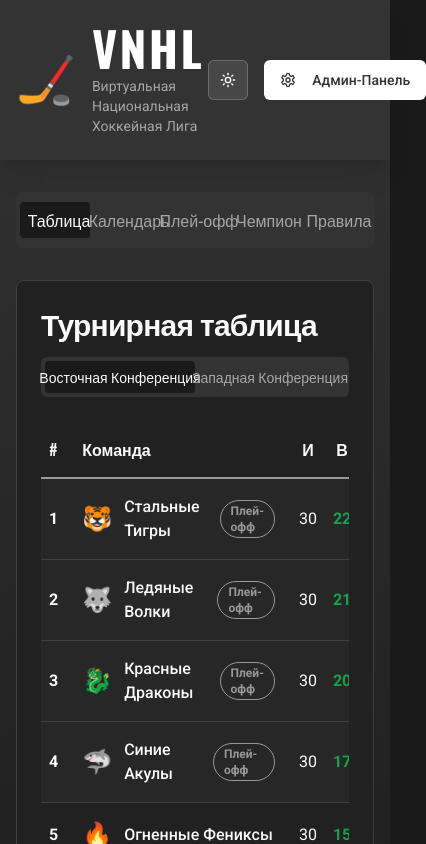
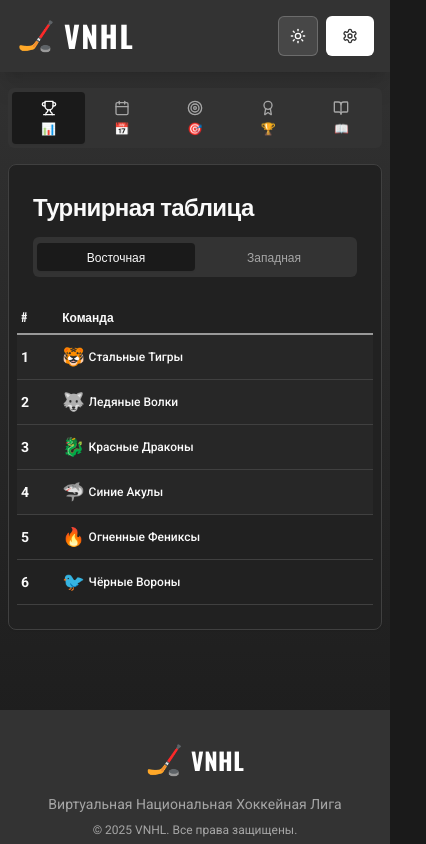
Before and after one commit to pr-poehali-dev/vnhl-site-development, a React (Vite) app: page / in a window 390 px wide. Shown: the top 844 px of the page, 426 px wide, since content can reach past the window. Built offline with nearby package versions, Linux system fonts and the light colour scheme.

Commit message:
Адаптация сайта под устройства

```diff
--- a/src/components/StandingsTab.tsx
+++ b/src/components/StandingsTab.tsx
@@ -26,25 +26,25 @@ const StandingsTab = ({ teams }: StandingsTabProps) => {
     <Card>
       <CardHeader>
         <div className="space-y-4">
-          <CardTitle className="text-3xl font-oswald">Турнирная таблица</CardTitle>
+          <CardTitle className="text-2xl md:text-3xl font-oswald">Турнирная таблица</CardTitle>
           <Tabs value={conferenceTab} onValueChange={setConferenceTab}>
             <TabsList className="grid w-full max-w-md grid-cols-2">
-              <TabsTrigger value="east" className="font-oswald">Восточная Конференция</TabsTrigger>
-              <TabsTrigger value="west" className="font-oswald">Западная Конференция</TabsTrigger>
+              <TabsTrigger value="east" className="font-oswald text-xs md:text-base">Восточная</TabsTrigger>
+              <TabsTrigger value="west" className="font-oswald text-xs md:text-base">Западная</TabsTrigger>
             </TabsList>
 
             <TabsContent value="east" className="mt-6">
-              <div className="overflow-x-auto">
-                <table className="w-full">
+              <div className="overflow-x-auto -mx-4 md:mx-0">
+                <table className="w-full min-w-[600px]">
                   <thead>
                     <tr className="border-b-2 border-primary">
-                      <th className="text-left py-4 px-2 font-oswald">#</th>
-                      <th className="text-left py-4 px-4 font-oswald">Команда</th>
-                      <th className="text-center py-4 px-2 font-oswald">И</th>
-                      <th className="text-center py-4 px-2 font-oswald">В</th>
-                      <th className="text-center py-4 px-2 font-oswald">П</th>
-                      <th className="text-center py-4 px-2 font-oswald">Голы</th>
-                      <th className="text-center py-4 px-2 font-oswald bg-primary/10">О</th>
+                      <th className="text-left py-2 md:py-4 px-1 md:px-2 font-oswald text-xs md:text-base">#</th>
+                      <th className="text-left py-2 md:py-4 px-2 md:px-4 font-oswald text-xs md:text-base">Команда</th>
+                      <th className="text-center py-2 md:py-4 px-1 md:px-2 font-oswald text-xs md:text-base">И</th>
+                      <th className="text-center py-2 md:py-4 px-1 md:px-2 font-oswald text-xs md:text-base">В</th>
+                      <th className="text-center py-2 md:py-4 px-1 md:px-2 font-oswald text-xs md:text-base">П</th>
+                      <th className="text-center py-2 md:py-4 px-1 md:px-2 font-oswald text-xs md:text-base hidden sm:table-cell">Голы</th>
+                      <th className="text-center py-2 md:py-4 px-1 md:px-2 font-oswald bg-primary/10 text-xs md:text-base">О</th>
                     </tr>
                   </thead>
                   <tbody>
@@ -55,23 +55,23 @@ const StandingsTab = ({ teams }: StandingsTabProps) => {
                           idx < 4 ? 'bg-primary/5' : ''
                         }`}
                       >
-                        <td className="py-4 px-2 font-bold">{idx + 1}</td>
-                        <td className="py-4 px-4">
-                          <div className="flex items-center gap-3">
-                            <span className="text-2xl">{team.logo}</span>
-                            <span className="font-medium">{team.name}</span>
+                        <td className="py-2 md:py-4 px-1 md:px-2 font-bold text-sm md:text-base">{idx + 1}</td>
+                        <td className="py-2 md:py-4 px-2 md:px-4">
+                          <div className="flex items-center gap-1 md:gap-3">
+                            <span className="text-lg md:text-2xl">{team.logo}</span>
+                            <span className="font-medium text-xs md:text-base truncate max-w-[120px] md:max-w-none">{team.name}</span>
                             {idx < 4 && (
-                              <Badge variant="outline" className="ml-2 border-primary text-primary">
+                              <Badge variant="outline" className="ml-1 md:ml-2 border-primary text-primary text-[10px] md:text-xs px-1 md:px-2 hidden md:inline-flex">
                                 Плей-офф
                               </Badge>
                             )}
                           </div>
                         </td>
-                        <td className="text-center py-4 px-2">{team.games}</td>
-                        <td className="text-center py-4 px-2 text-green-600 font-semibold">{team.wins}</td>
-                        <td className="text-center py-4 px-2 text-red-600 font-semibold">{team.losses}</td>
-                        <td className="text-center py-4 px-2">{team.goals}</td>
-                        <td className="text-center py-4 px-2 font-bold text-lg bg-primary/10">{team.points}</td>
+                        <td className="text-center py-2 md:py-4 px-1 md:px-2 text-xs md:text-base">{team.games}</td>
+                        <td className="text-center py-2 md:py-4 px-1 md:px-2 text-green-600 font-semibold text-xs md:text-base">{team.wins}</td>
+                        <td className="text-center py-2 md:py-4 px-1 md:px-2 text-red-600 font-semibold text-xs md:text-base">{team.losses}</td>
+                        <td className="text-center py-2 md:py-4 px-1 md:px-2 text-xs md:text-base hidden sm:table-cell">{team.goals}</td>
+                        <td className="text-center py-2 md:py-4 px-1 md:px-2 font-bold text-sm md:text-lg bg-primary/10">{team.points}</td>
                       </tr>
                     ))}
                   </tbody>
@@ -80,17 +80,17 @@ const StandingsTab = ({ teams }: StandingsTabProps) => {
             </TabsContent>
 
             <TabsContent value="west" className="mt-6">
-              <div className="overflow-x-auto">
-                <table className="w-full">
+              <div className="overflow-x-auto -mx-4 md:mx-0">
+                <table className="w-full min-w-[600px]">
                   <thead>
                     <tr className="border-b-2 border-primary">
-                      <th className="text-left py-4 px-2 font-oswald">#</th>
-                      <th className="text-left py-4 px-4 font-oswald">Команда</th>
-                      <th className="text-center py-4 px-2 font-oswald">И</th>
-                      <th className="text-center py-4 px-2 font-oswald">В</th>
-                      <th className="text-center py-4 px-2 font-oswald">П</th>
-                      <th className="text-center py-4 px-2 font-oswald">Голы</th>
-                      <th className="text-center py-4 px-2 font-oswald bg-primary/10">О</th>
+                      <th className="text-left py-2 md:py-4 px-1 md:px-2 font-oswald text-xs md:text-base">#</th>
+                      <th className="text-left py-2 md:py-4 px-2 md:px-4 font-oswald text-xs md:text-base">Команда</th>
+                      <th className="text-center py-2 md:py-4 px-1 md:px-2 font-oswald text-xs md:text-base">И</th>
+                      <th className="text-center py-2 md:py-4 px-1 md:px-2 font-oswald text-xs md:text-base">В</th>
+                      <th className="text-center py-2 md:py-4 px-1 md:px-2 font-oswald text-xs md:text-base">П</th>
+                      <th className="text-center py-2 md:py-4 px-1 md:px-2 font-oswald text-xs md:text-base hidden sm:table-cell">Голы</th>
+                      <th className="text-center py-2 md:py-4 px-1 md:px-2 font-oswald bg-primary/10 text-xs md:text-base">О</th>
                     </tr>
                   </thead>
                   <tbody>
@@ -101,23 +101,23 @@ const StandingsTab = ({ teams }: StandingsTabProps) => {
                           idx < 4 ? 'bg-primary/5' : ''
                         }`}
                       >
-                        <td className="py-4 px-2 font-bold">{idx + 1}</td>
-                        <td className="py-4 px-4">
-                          <div className="flex items-center gap-3">
-                            <span className="text-2xl">{team.logo}</span>
-                            <span className="font-medium">{team.name}</span>
+                        <td className="py-2 md:py-4 px-1 md:px-2 font-bold text-sm md:text-base">{idx + 1}</td>
+                        <td className="py-2 md:py-4 px-2 md:px-4">
+                          <div className="flex items-center gap-1 md:gap-3">
+                            <span className="text-lg md:text-2xl">{team.logo}</span>
+                            <span className="font-medium text-xs md:text-base truncate max-w-[120px] md:max-w-none">{team.name}</span>
                             {idx < 4 && (
-                              <Badge variant="outline" className="ml-2 border-primary text-primary">
+                              <Badge variant="outline" className="ml-1 md:ml-2 border-primary text-primary text-[10px] md:text-xs px-1 md:px-2 hidden md:inline-flex">
                                 Плей-офф
                               </Badge>
                             )}
                           </div>
                         </td>
-                        <td className="text-center py-4 px-2">{team.games}</td>
-                        <td className="text-center py-4 px-2 text-green-600 font-semibold">{team.wins}</td>
-                        <td className="text-center py-4 px-2 text-red-600 font-semibold">{team.losses}</td>
-                        <td className="text-center py-4 px-2">{team.goals}</td>
-                        <td className="text-center py-4 px-2 font-bold text-lg bg-primary/10">{team.points}</td>
+                        <td className="text-center py-2 md:py-4 px-1 md:px-2 text-xs md:text-base">{team.games}</td>
+                        <td className="text-center py-2 md:py-4 px-1 md:px-2 text-green-600 font-semibold text-xs md:text-base">{team.wins}</td>
+                        <td className="text-center py-2 md:py-4 px-1 md:px-2 text-red-600 font-semibold text-xs md:text-base">{team.losses}</td>
+                        <td className="text-center py-2 md:py-4 px-1 md:px-2 text-xs md:text-base hidden sm:table-cell">{team.goals}</td>
+                        <td className="text-center py-2 md:py-4 px-1 md:px-2 font-bold text-sm md:text-lg bg-primary/10">{team.points}</td>
                       </tr>
                     ))}
                   </tbody>
--- a/src/pages/Index.tsx
+++ b/src/pages/Index.tsx
@@ -120,11 +120,11 @@ const Index = () => {
 
   return (
     <div className="min-h-screen bg-gradient-to-b from-secondary to-background">
-      <header className="bg-secondary text-white py-6 shadow-xl">
+      <header className="bg-secondary text-white py-4 md:py-6 shadow-xl">
         <div className="container mx-auto px-4">
-          <div className="flex items-center justify-between">
-            <div className="flex items-center gap-4">
-              <div className="text-5xl flex items-center justify-center w-16 h-16">
+          <div className="flex items-center justify-between flex-wrap gap-4">
+            <div className="flex items-center gap-2 md:gap-4">
+              <div className="text-3xl md:text-5xl flex items-center justify-center w-10 h-10 md:w-16 md:h-16">
                 {siteIcon.startsWith('data:') || siteIcon.startsWith('http') ? (
                   <img src={siteIcon} alt="VNHL" className="w-full h-full object-contain" />
                 ) : (
@@ -132,43 +132,48 @@ const Index = () => {
                 )}
               </div>
               <div>
-                <h1 className="text-5xl font-oswald font-bold tracking-wider">VNHL</h1>
-                <p className="text-sm text-muted-foreground mt-1">Виртуальная Национальная Хоккейная Лига</p>
+                <h1 className="text-3xl md:text-5xl font-oswald font-bold tracking-wider">VNHL</h1>
+                <p className="text-xs md:text-sm text-muted-foreground mt-1 hidden sm:block">Виртуальная Национальная Хоккейная Лига</p>
               </div>
             </div>
-            <div className="flex items-center gap-4">
+            <div className="flex items-center gap-2 md:gap-4">
               <ThemeToggle />
-              <Button variant="default" onClick={() => setShowAdmin(true)} className="bg-white text-secondary hover:bg-gray-100">
-                <Icon name="Settings" className="mr-2" size={20} />
-                Админ-Панель
+              <Button variant="default" onClick={() => setShowAdmin(true)} className="bg-white text-secondary hover:bg-gray-100 text-sm md:text-base">
+                <Icon name="Settings" className="mr-0 md:mr-2" size={20} />
+                <span className="hidden sm:inline">Админ-Панель</span>
               </Button>
             </div>
           </div>
         </div>
       </header>
 
-      <main className="container mx-auto px-4 py-8">
+      <main className="container mx-auto px-2 md:px-4 py-4 md:py-8">
         <Tabs value={activeTab} onValueChange={setActiveTab} className="w-full">
-          <TabsList className="grid w-full grid-cols-5 mb-8 h-14">
-            <TabsTrigger value="standings" className="text-base font-oswald">
-              <Icon name="Trophy" className="mr-2" size={20} />
-              Таблица
+          <TabsList className="grid w-full grid-cols-5 mb-4 md:mb-8 h-auto md:h-14">
+            <TabsTrigger value="standings" className="text-xs md:text-base font-oswald flex-col md:flex-row gap-1 md:gap-2 py-2 md:py-0">
+              <Icon name="Trophy" className="md:mr-2" size={16} />
+              <span className="hidden sm:inline">Таблица</span>
+              <span className="sm:hidden">📊</span>
             </TabsTrigger>
-            <TabsTrigger value="schedule" className="text-base font-oswald">
-              <Icon name="Calendar" className="mr-2" size={20} />
-              Календарь
+            <TabsTrigger value="schedule" className="text-xs md:text-base font-oswald flex-col md:flex-row gap-1 md:gap-2 py-2 md:py-0">
+              <Icon name="Calendar" className="md:mr-2" size={16} />
+              <span className="hidden sm:inline">Календарь</span>
+              <span className="sm:hidden">📅</span>
             </TabsTrigger>
-            <TabsTrigger value="playoffs" className="text-base font-oswald">
-              <Icon name="Target" className="mr-2" size={20} />
-              Плей-офф
+            <TabsTrigger value="playoffs" className="text-xs md:text-base font-oswald flex-col md:flex-row gap-1 md:gap-2 py-2 md:py-0">
+              <Icon name="Target" className="md:mr-2" size={16} />
+              <span className="hidden sm:inline">Плей-офф</span>
+              <span className="sm:hidden">🎯</span>
             </TabsTrigger>
-            <TabsTrigger value="champion" className="text-base font-oswald">
-              <Icon name="Award" className="mr-2" size={20} />
-              Чемпион
+            <TabsTrigger value="champion" className="text-xs md:text-base font-oswald flex-col md:flex-row gap-1 md:gap-2 py-2 md:py-0">
+              <Icon name="Award" className="md:mr-2" size={16} />
+              <span className="hidden sm:inline">Чемпион</span>
+              <span className="sm:hidden">🏆</span>
             </TabsTrigger>
-            <TabsTrigger value="rules" className="text-base font-oswald">
-              <Icon name="BookOpen" className="mr-2" size={20} />
-              Правила
+            <TabsTrigger value="rules" className="text-xs md:text-base font-oswald flex-col md:flex-row gap-1 md:gap-2 py-2 md:py-0">
+              <Icon name="BookOpen" className="md:mr-2" size={16} />
+              <span className="hidden sm:inline">Правила</span>
+              <span className="sm:hidden">📖</span>
             </TabsTrigger>
           </TabsList>
 
```
Also changed, not shown: src/components/PlayoffsTab.tsx (+15 -15 lines), src/components/ScheduleTab.tsx (+18 -18 lines).
